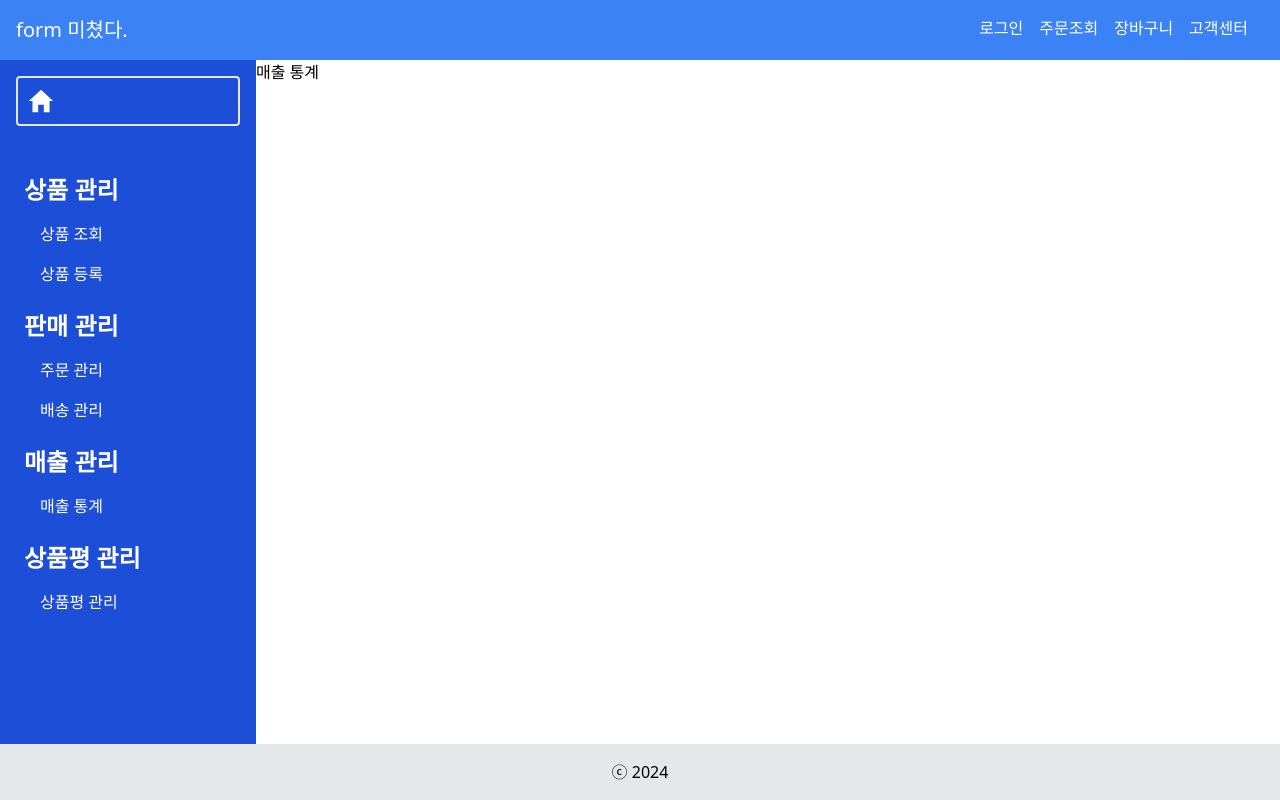
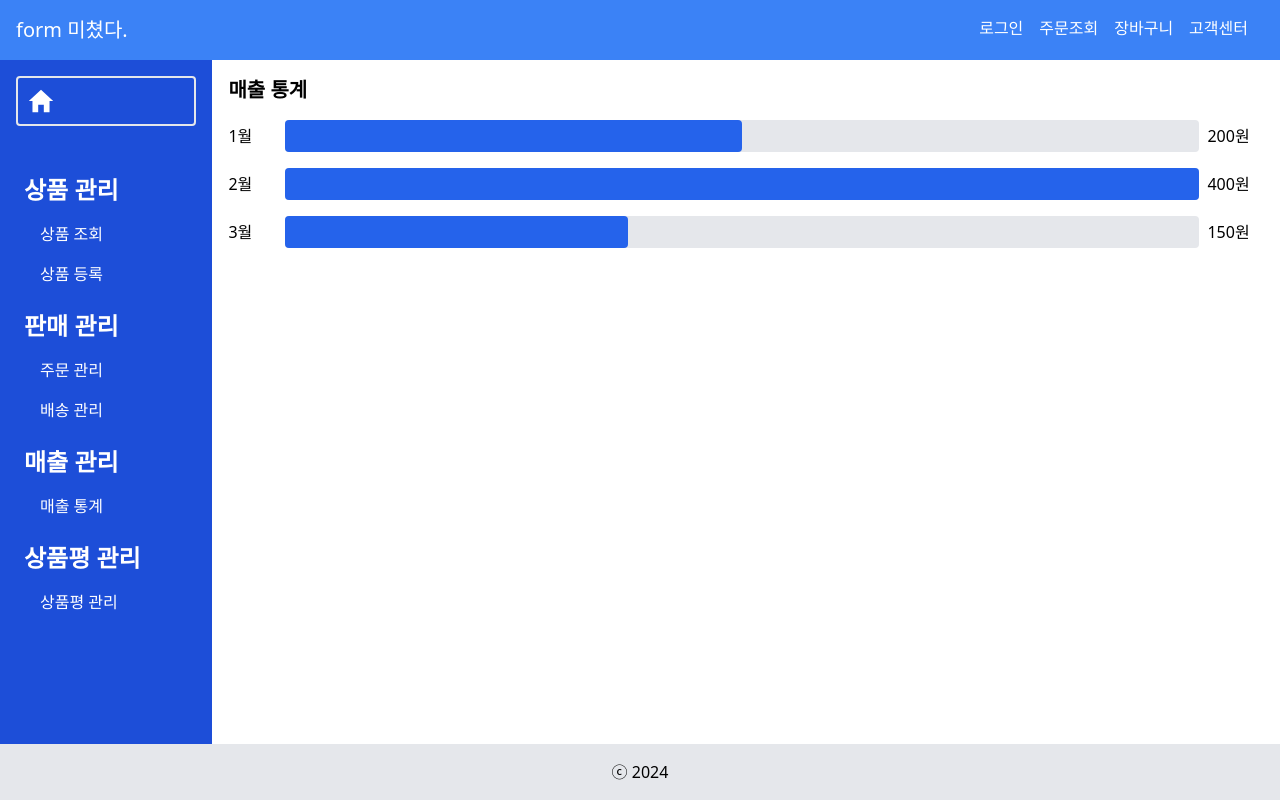
Before and after one commit to KDT-IaaS-Class-One-Group/KDT-IaaS-4team-ERP, a Next.js app: page /admin/revenue-view in a window 1280 px wide. Built offline with nearby package versions, Linux system fonts and the light colour scheme.

Commit message:
feat: 가데이터를 사용한 임시 페이지 제작

```diff
--- a/app/admin/(page)/(product)/product-add/page.tsx
+++ b/app/admin/(page)/(product)/product-add/page.tsx
@@ -1,3 +1,5 @@
+// 상품 등록 페이지
+
 import React from 'react';
 
 export default function ProductAdd() {
--- a/app/admin/(page)/(product)/product-list/page.tsx
+++ b/app/admin/(page)/(product)/product-list/page.tsx
@@ -1,3 +1,5 @@
+// 상품 조회 페이지
+
 'use client';
 import React from 'react';
 import Image from 'next/link';
--- a/app/admin/(page)/(revenue)/revenue-view/page.tsx
+++ b/app/admin/(page)/(revenue)/revenue-view/page.tsx
@@ -1,7 +1,44 @@
-'use client';
+// 매출 통계 페이지
+
 import React from 'react';
-import Image from 'next/link';
 
-export default function Revenue() {
-  return <div>매출 통계</div>;
-}
+type SaleData = {
+  month: string;
+  sales: number;
+};
+
+const salesData: SaleData[] = [
+  { month: '1월', sales: 200 },
+  { month: '2월', sales: 400 },
+  { month: '3월', sales: 150 },
+];
+
+const getMaxSales = (data: SaleData[]) => {
+  return Math.max(...data.map((d) => d.sales));
+};
+
+const SalesStats: React.FC = () => {
+  const maxSales = getMaxSales(salesData);
+
+  return (
+    <div className='container mx-auto p-4'>
+      <h1 className='text-xl font-semibold mb-4'>매출 통계</h1>
+      <div className='flex flex-col space-y-4'>
+        {salesData.map((data) => (
+          <div key={data.month} className='flex items-center'>
+            <span className='w-16'>{data.month}</span>
+            <div className='w-full bg-gray-200 rounded h-8'>
+              <div
+                className='bg-blue-600 h-8 rounded'
+                style={{ width: `${(data.sales / maxSales) * 100}%` }}
+              />
+            </div>
+            <span className='w-16 ml-2'>{data.sales.toLocaleString()}원</span>
+          </div>
+        ))}
+      </div>
+    </div>
+  );
+};
+
+export default SalesStats;
--- a/app/admin/(page)/(review)/review-manage/page.tsx
+++ b/app/admin/(page)/(review)/review-manage/page.tsx
@@ -1,7 +1,90 @@
+// 상품평 관리 페이지
+
 'use client';
-import React from 'react';
-import Image from 'next/link';
+import React, { useState } from 'react';
+
+interface Review {
+  id: number;
+  user: string;
+  content: string;
+  imageUrl: string;
+  reply: string;
+}
+
+const initialReviews: Review[] = [
+  {
+    id: 1,
+    user: 'user123',
+    content: '이런 쓰레기가 다있나',
+    imageUrl: '/images/review1.jpg',
+    reply: '',
+  },
+  {
+    id: 2,
+    user: 'user123',
+    content: '다시는 안산다',
+    imageUrl: '/images/review1.jpg',
+    reply: '',
+  },
+];
 
 export default function ReviewManage() {
-  return <div>상품평 관리</div>;
+  const [reviews, setReviews] = useState(initialReviews);
+
+  const handleReplyChange = (id: number, reply: string) => {
+    setReviews(
+      reviews.map((review) =>
+        review.id === id ? { ...review, reply } : review,
+      ),
+    );
+  };
+
+  const handleReplySubmit = (id: number) => {
+    // 답변을 서버로 전송하는 로직을 여기에 구현합니다.
+    console.log(
+      'Submit reply for review:',
+      id,
+      reviews.find((r) => r.id === id)?.reply,
+    );
+    alert('답변이 등록되었습니다!');
+  };
+
+  return (
+    <div className='container mx-auto p-4'>
+      <h1 className='text-xl font-semibold mb-4'>리뷰 관리</h1>
+      {reviews.map((review) => (
+        <div
+          key={review.id}
+          className='bg-white shadow-md rounded px-8 pt-6 pb-8 mb-4'
+        >
+          <div className='mb-4'>
+            <h2 className='text-lg font-bold'>사용자: {review.user}</h2>
+            <p>{review.content}</p>
+            {review.imageUrl && (
+              <img
+                src={review.imageUrl}
+                alt={`리뷰 이미지 ${review.id}`}
+                className='w-full max-w-xs mt-3'
+              />
+            )}
+          </div>
+          <div>
+            <textarea
+              className='shadow appearance-none border rounded w-full py-2 px-3 text-grey-darker mb-3'
+              rows={3}
+              placeholder='답변을 입력하세요...'
+              value={review.reply}
+              onChange={(e) => handleReplyChange(review.id, e.target.value)}
+            />
+            <button
+              className='bg-blue-500 hover:bg-blue-700 text-white font-bold py-2 px-4 rounded'
+              onClick={() => handleReplySubmit(review.id)}
+            >
+              답변 등록
+            </button>
+          </div>
+        </div>
+      ))}
+    </div>
+  );
 }
--- a/app/admin/(page)/(sale)/delivery-manage/page.tsx
+++ b/app/admin/(page)/(sale)/delivery-manage/page.tsx
@@ -1,6 +1,36 @@
+// 배송 관리 페이지
+
 'use client';
 import React from 'react';
 
+interface Shipment {
+  id: number;
+  orderID: number;
+  address: string;
+  status: string; // 예를 들어 '준비중', '배송중', '배송완료' 등
+}
+
+const shippingData: Shipment[] = [
+  // ... 배송 데이터
+];
+
 export default function DeliveryManage() {
-  return <div>배송 관리</div>;
+  return (
+    <div className='container mx-auto p-4'>
+      <h1 className='text-xl font-semibold mb-4'>배송 관리</h1>
+      <div className='flex flex-col space-y-2'>
+        {shippingData.map((shipment) => (
+          <div
+            key={shipment.id}
+            className='flex justify-between items-center p-4 border-b'
+          >
+            <div>주문번호: {shipment.orderID}</div>
+            <div>주소: {shipment.address}</div>
+            <div>상태: {shipment.status}</div>
+            {/* 상태 변경 버튼 등 추가 가능 */}
+          </div>
+        ))}
+      </div>
+    </div>
+  );
 }
--- a/app/admin/(page)/(sale)/order-manage/page.tsx
+++ b/app/admin/(page)/(sale)/order-manage/page.tsx
@@ -1,3 +1,5 @@
+// 주문 관리 페이지
+
 'use client';
 import React from 'react';
 import Image from 'next/link';
```
